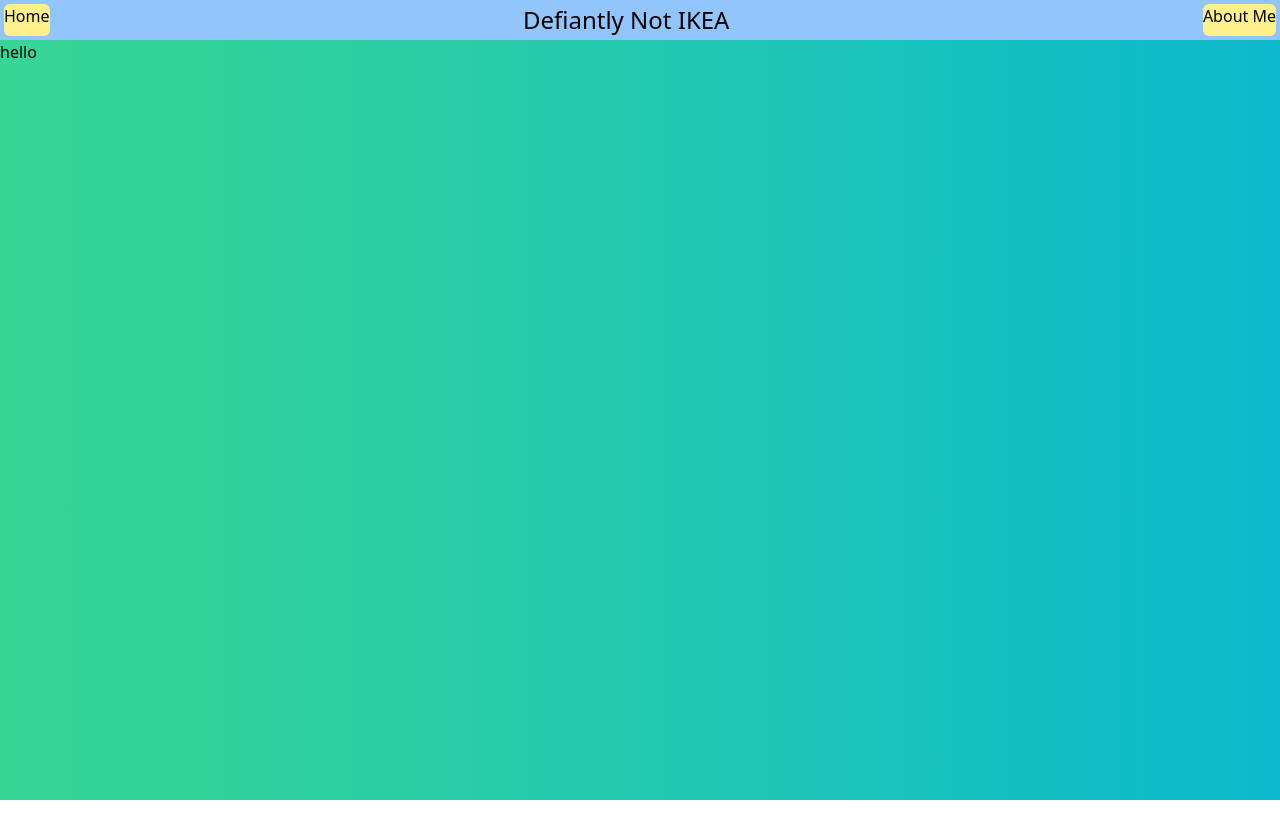
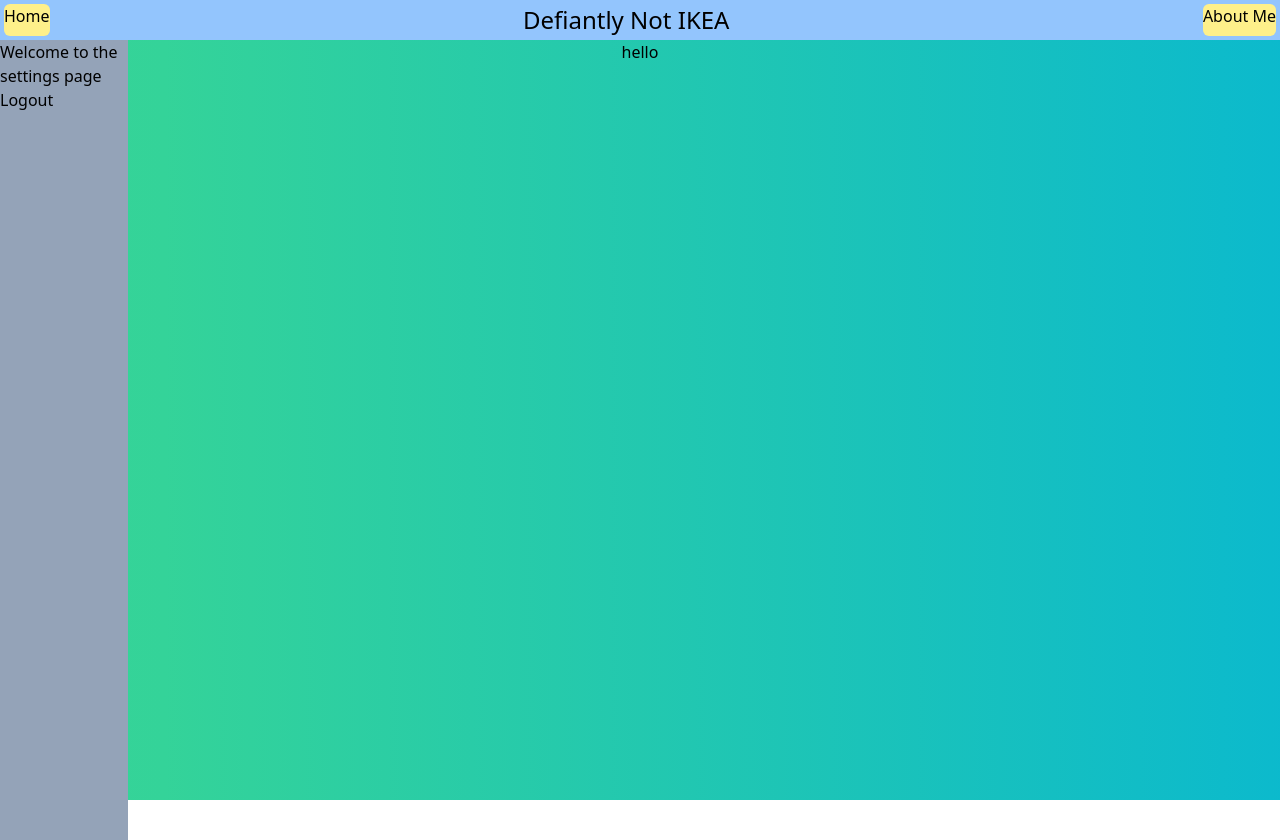
Before and after one commit to kiwi334334/t3app, a Next.js app: page /about in a window 1280 px wide. Both pictures are taken after a click on the button "Sign In". Before the commit the page ends 800 px from the top, so only its background shows below. Built offline with nearby package versions, Linux system fonts and the light colour scheme.

Commit message:
modified:   README.md 	modified:   src/app/about/page.tsx

```diff
--- a/src/app/about/page.tsx
+++ b/src/app/about/page.tsx
@@ -5,8 +5,8 @@
 interface signinproptypes {
   bool: boolean,
   username: string,
-  changeusername:any
-  togglesigninbool:any
+  changeusername: any
+  togglesigninbool: any
 };
 
 export default function Aboutpage() {
@@ -16,7 +16,7 @@
     <div className="w-screen h-screen bg-blue-100 animate-gradient-x bg-gradient-to-r from-green-400 via-emerald-400 to-cyan-500">
       <NavBar />
       <div className="">
-        <Signin bool={signedinbool}  username={username} changeusername={changeusername} togglesigninbool={togglesigninbool} />
+        <Signin bool={signedinbool} username={username} changeusername={changeusername} togglesigninbool={togglesigninbool} />
       </div>
     </div>
   );
@@ -26,16 +26,35 @@
   if (bool) {
     return (
       <>
-        <h1>hello{username}</h1>
+        <div className="flex justify-center">
+          <h1>hello {username}</h1>
+        </div>
+        <SettingsPage togglesigninbool={togglesigninbool} />
       </>
     );
   } else {
     return (
-      <>
-        <h1>Please Login </h1><br/>
-        <input onChange={(e) => {changeusername(e.target.value)}} placeholder="Username" />
-        <button onClick={() => {togglesigninbool(true)}}>Sign In</button>
-      </>
+      <div className="flex justify-center">
+        <h1>Please Login </h1><br />
+        <input onChange={(e) => { changeusername(e.target.value) }} placeholder="Username" />
+        <button onClick={() => { togglesigninbool(true) }}>Sign In</button>
+      </div>
     );
   };
 };
+
+function SettingsPage({ togglesigninbool }: any) {
+  function logout(togglesignbool: Function) {
+    if (window.confirm("Do you really want to logout?")) {
+      togglesignbool(false)
+    };
+  };
+  return (
+    <div className="absolute top-[5%] left-0 h-full w-[10%] bg-slate-400">
+      <h1>Welcome to the settings page</h1>
+      <button onClick={() => { logout(togglesigninbool) }} >
+        Logout
+      </button>
+    </div>
+  );
+};
```
Also changed, not shown: 1 other file (tests, documents, lock files or other folders).
